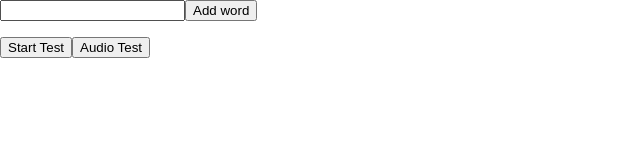
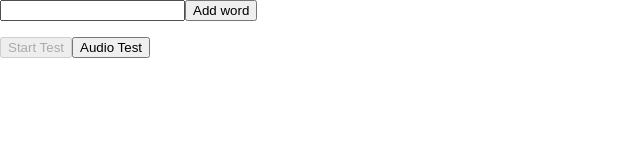
Before and after one commit to Jonathan75/react_spelling_test, a React (Create React App) app: page / in a window 1280 px wide. Shown: the top 160 px of the page, without its empty margins (0-640 px from the left). Built offline with nearby package versions, Linux system fonts and the light colour scheme.

Commit message:
Disable 'start quiz' button if there are no words

```diff
--- a/src/App.js
+++ b/src/App.js
@@ -31,6 +31,10 @@ class App extends Component {
       {wordList: this.state.wordList.concat(e.target.elements["word"].value)},
       () => {this.storeWordList(this.state.wordList)}
     )
+  }
+
+  quizEnabled = () => {
+    return this.state.wordList.length > 0
   }
 
   startQuiz = () => {
@@ -72,6 +76,7 @@ class App extends Component {
           wordList={this.state.wordList}
           addWord={this.addWord}
           startQuiz={this.startQuiz}
+          quizEnabled={this.quizEnabled()}
         />
 
     return (
--- a/src/components/quizBuilder.js
+++ b/src/components/quizBuilder.js
@@ -11,7 +11,7 @@ class QuizBuilder extends Component {
           <button>Add word</button>
         </form>
         <WordList wordList={this.props.wordList} />
-        <button onClick={this.props.startQuiz}>Start Test</button>
+        <button onClick={this.props.startQuiz} disabled={!this.props.quizEnabled}>Start Test</button>
         <button onClick={() => speak('Testing 1,2,3')}>Audio Test</button>
       </div>
     )
```
